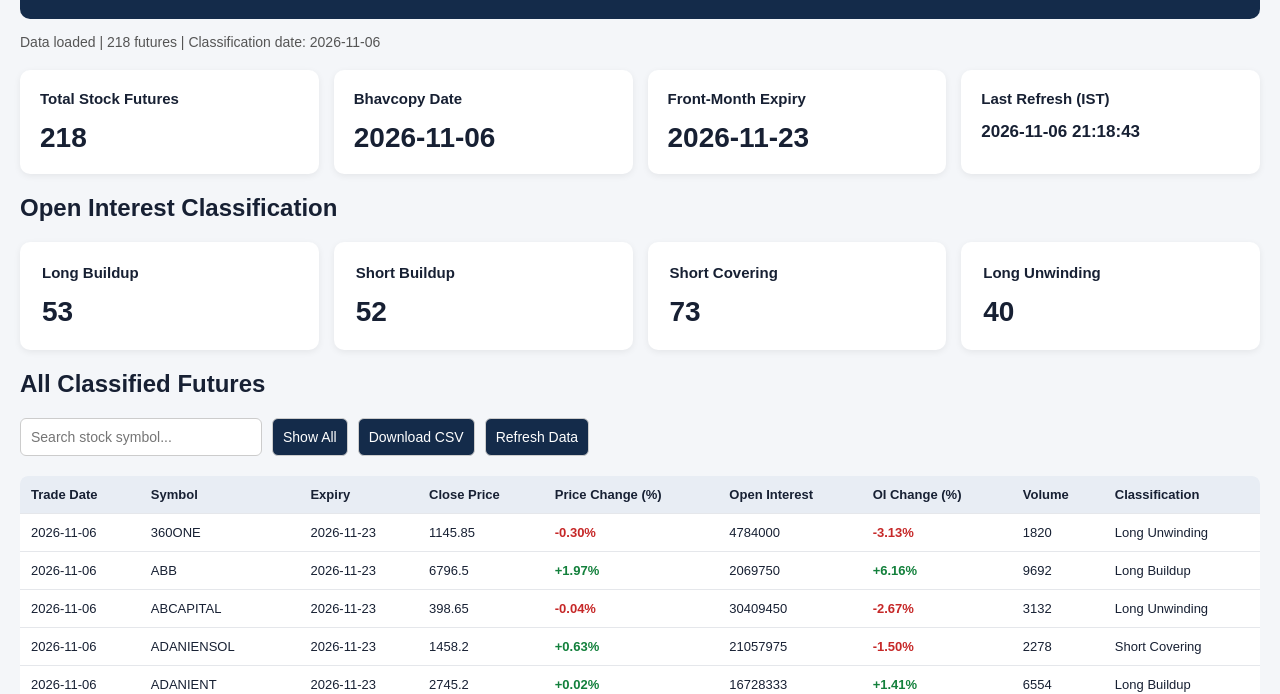
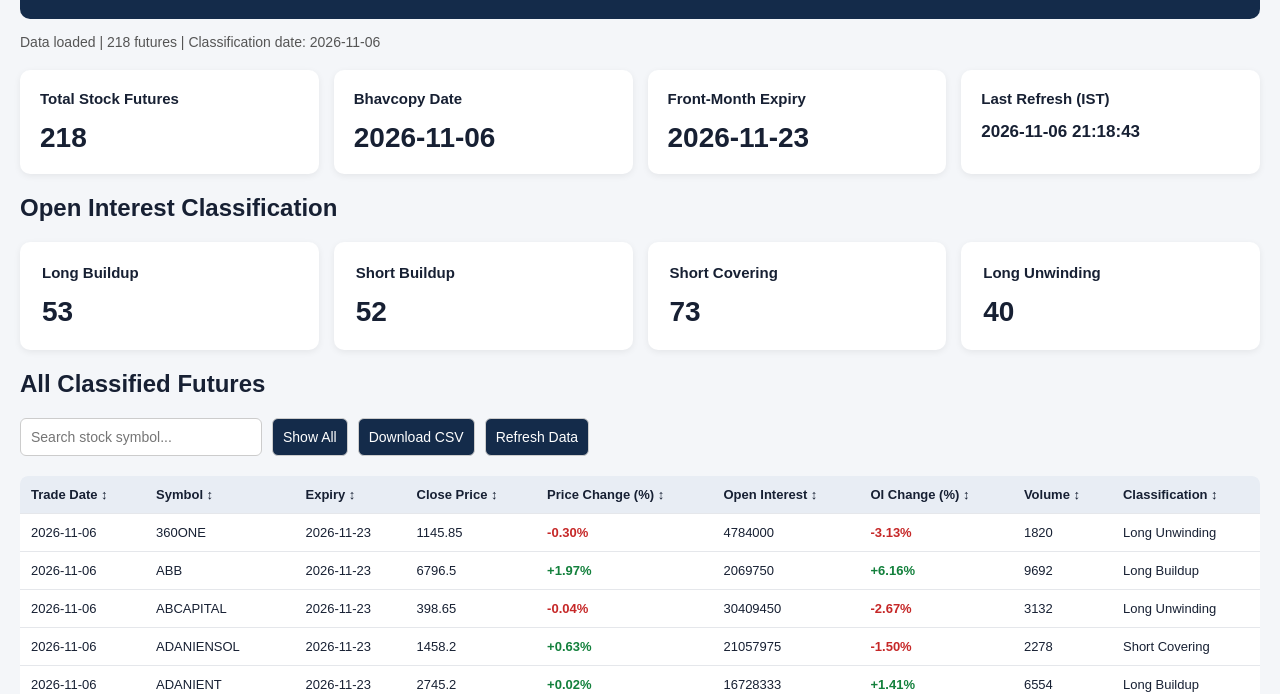
Before and after one commit to Sunjay66/Aurora-Future-Scanner, a plain HTML site: page index.html in a window 1280 px wide. Shown: the part 108-802 px from the top of the page. Drawn offline with Linux system fonts and the light colour scheme.

Commit message:
Add sorting functionality to table headers

```diff
--- a/index.html
+++ b/index.html
@@ -196,15 +196,15 @@ footer {
 <table>
     <thead>
         <tr>
-            <th>Trade Date</th>
-            <th>Symbol</th>
-            <th>Expiry</th>
-            <th>Close Price</th>
-            <th>Price Change (%)</th>
-            <th>Open Interest</th>
-            <th>OI Change (%)</th>
-            <th>Volume</th>
-            <th>Classification</th>
+            <th onclick="sortTable('Trade_Date')">Trade Date ↕</th>
+<th onclick="sortTable('Symbol')">Symbol ↕</th>
+<th onclick="sortTable('Expiry_Date')">Expiry ↕</th>
+<th onclick="sortTable('Close_Price')">Close Price ↕</th>
+<th onclick="sortTable('Price_Change_Pct')">Price Change (%) ↕</th>
+<th onclick="sortTable('Open_Interest')">Open Interest ↕</th>
+<th onclick="sortTable('OI_Change_Pct')">OI Change (%) ↕</th>
+<th onclick="sortTable('Volume')">Volume ↕</th>
+<th onclick="sortTable('Classification')">Classification ↕</th>
         </tr>
     </thead>
     <tbody id="tableBody">
```
